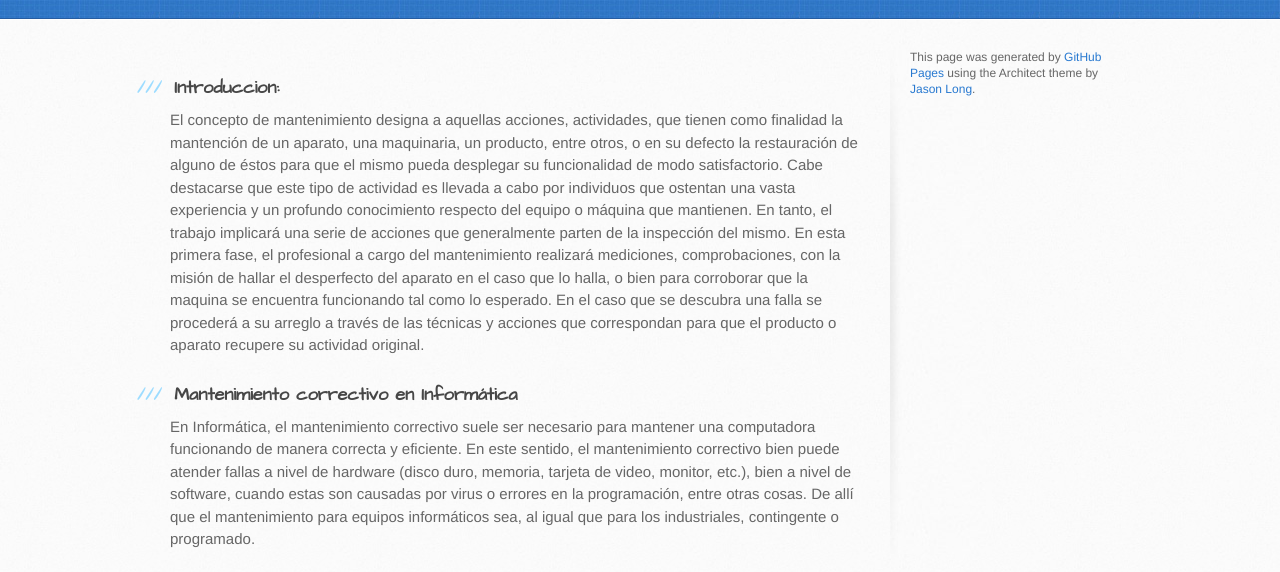
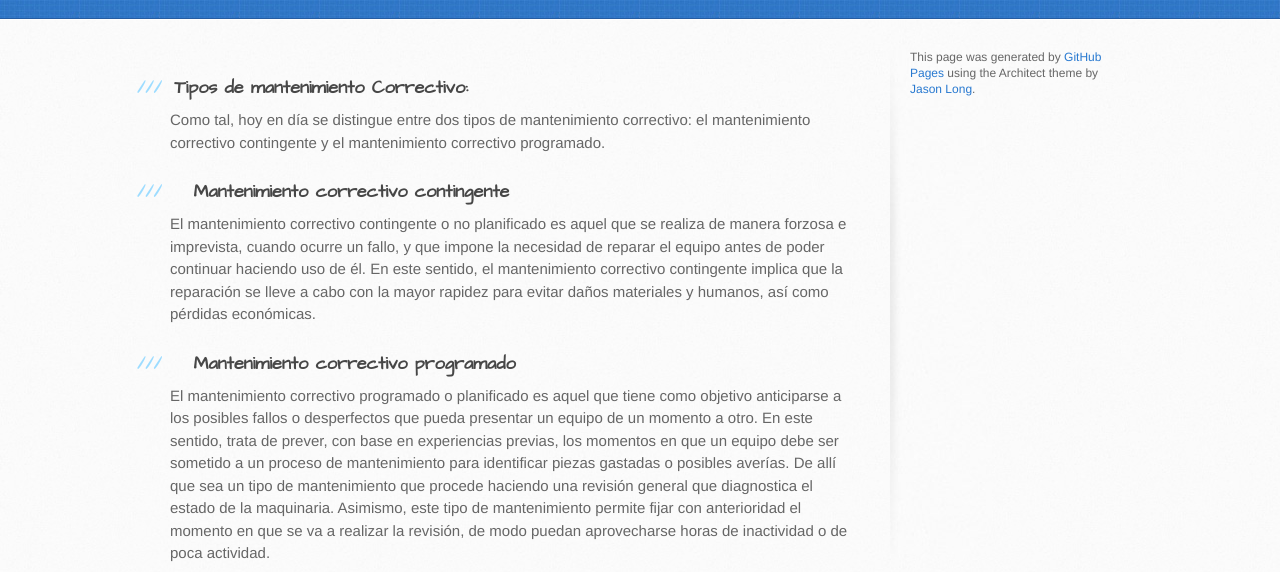
Before and after one commit to CECyTEM-Plantel15/CECyTEM-Plantel15.github.io, a plain HTML site: page index.html in a window 1280 px wide. Shown: the part 220-792 px from the top of the page. Drawn offline with Linux system fonts and the light colour scheme.

Commit message:
Update index.html

```diff
--- a/index.html
+++ b/index.html
@@ -29,33 +29,19 @@
       <div class="inner clearfix">
         <section id="main-content">
           <h3>
-<a id="welcome-to-github-pages" class="anchor" href="#welcome-to-github-pages" aria-hidden="true"><span aria-hidden="true" class="octicon octicon-link"></span></a>Introduccion:</h3>
+<a id="welcome-to-github-pages" class="anchor" href="#welcome-to-github-pages" aria-hidden="true"><span aria-hidden="true" class="octicon octicon-link"></span></a>Tipos de mantenimiento Correctivo:</h3>
 
-<p>El concepto de mantenimiento designa a aquellas acciones, actividades, que tienen como finalidad la mantención de un aparato, una maquinaria, un producto, entre otros, o en su defecto la restauración de alguno de éstos para que el mismo pueda desplegar su funcionalidad de modo satisfactorio.
-
-Cabe destacarse que este tipo de actividad es llevada a cabo por individuos que ostentan una vasta experiencia y un profundo conocimiento respecto del equipo o máquina que mantienen.
-
- En tanto, el trabajo implicará una serie de acciones que generalmente parten de la inspección del mismo.
- En esta primera fase, el profesional a cargo del mantenimiento realizará mediciones, comprobaciones, con la misión de hallar el desperfecto del aparato en el caso que lo halla, o bien para corroborar que la maquina se encuentra funcionando tal como lo esperado.
-
- En el caso que se descubra una falla se procederá a su arreglo a través de las técnicas y acciones que correspondan para que el producto o aparato recupere su actividad original.
-</p>
+<p>Como tal, hoy en día se distingue entre dos tipos de mantenimiento correctivo: el mantenimiento correctivo contingente y el mantenimiento correctivo programado.</p>
 
 <h3>
-<a id="designer-templates" class="anchor" href="#designer-templates" aria-hidden="true"><span aria-hidden="true" class="octicon octicon-link"></span></a>Mantenimiento correctivo en Informática</h3>
+<a id="designer-templates" class="anchor" href="#designer-templates" aria-hidden="true"><span aria-hidden="true" class="octicon octicon-link"></span></a>	Mantenimiento correctivo contingente</h3>
 
-<p>En Informática, el mantenimiento correctivo suele ser necesario para mantener una computadora funcionando de  manera correcta y eficiente. En este sentido, el mantenimiento correctivo bien puede atender fallas a nivel de hardware (disco duro, memoria, tarjeta de video, monitor, etc.), bien a nivel de software, cuando estas son causadas por virus o errores en la programación, entre otras cosas. De allí que el mantenimiento para equipos informáticos sea, al igual que para los industriales, contingente o programado.</p>
+<p>El mantenimiento correctivo contingente o no planificado es aquel que se realiza de manera forzosa e imprevista, cuando ocurre un fallo, y que impone la necesidad de reparar el equipo antes de poder continuar haciendo uso de él. En este sentido, el mantenimiento correctivo contingente implica que la reparación se lleve a cabo con la mayor rapidez para evitar daños materiales y humanos, así como pérdidas económicas.</p>
 
 <h3>
-<a id="creating-pages-manually" class="anchor" href="#creating-pages-manually" aria-hidden="true"><span aria-hidden="true" class="octicon octicon-link"></span></a>¿Qué es Mantenimiento correctivo?</h3>
+<a id="creating-pages-manually" class="anchor" href="#creating-pages-manually" aria-hidden="true"><span aria-hidden="true" class="octicon octicon-link"></span></a>	Mantenimiento correctivo programado</h3>
 
-<p>Como mantenimiento correctivo se denomina aquel que se realiza con la finalidad de reparar fallos o defectos que se presenten en equipos y maquinarias.
-
-Como tal, es la forma más básica de brindar mantenimiento, pues supone simplemente reparar aquello que se ha descompuesto. En este sentido, el mantenimiento correctivo es un proceso que consiste básicamente en localizar y corregir las averías o desperfectos que estén impidiendo que la máquina realice su función de manera normal.
-
-
-Dada la simplicidad de las máquinas antiguas y la ausencia de una cultura de consumo, como la actual, el mantenimiento correctivo era el la forma más usual de enfrentar las fallas de la maquinaria hasta el siglo XX.
-</p>
+<p>El mantenimiento correctivo programado o planificado es aquel que tiene como objetivo anticiparse a los posibles fallos o desperfectos que pueda presentar un equipo de un momento a otro. En este sentido, trata de prever, con base en experiencias previas, los momentos en que un equipo debe ser sometido a un proceso de mantenimiento para identificar piezas gastadas o posibles averías. De allí que sea un tipo de mantenimiento que procede haciendo una revisión general que diagnostica el estado de la maquinaria. Asimismo, este tipo de mantenimiento permite fijar con anterioridad el momento en que se va a realizar la revisión, de modo puedan aprovecharse horas de inactividad o de poca actividad.</p>
 
 <h3>
 <a id="authors-and-contributors" class="anchor" href="#authors-and-contributors" aria-hidden="true"><span aria-hidden="true" class="octicon octicon-link"></span></a>Authors and Contributors</h3>
```
